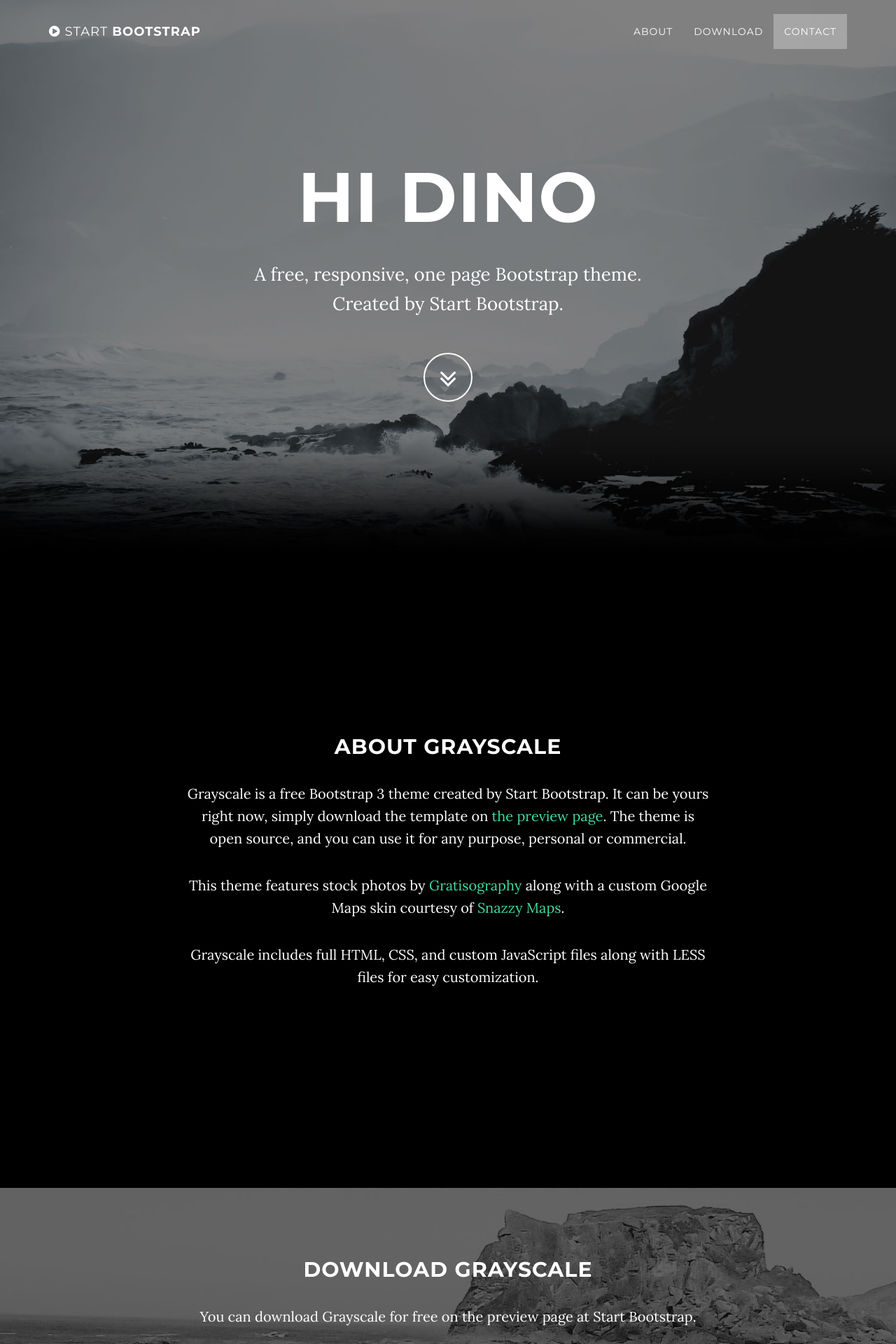
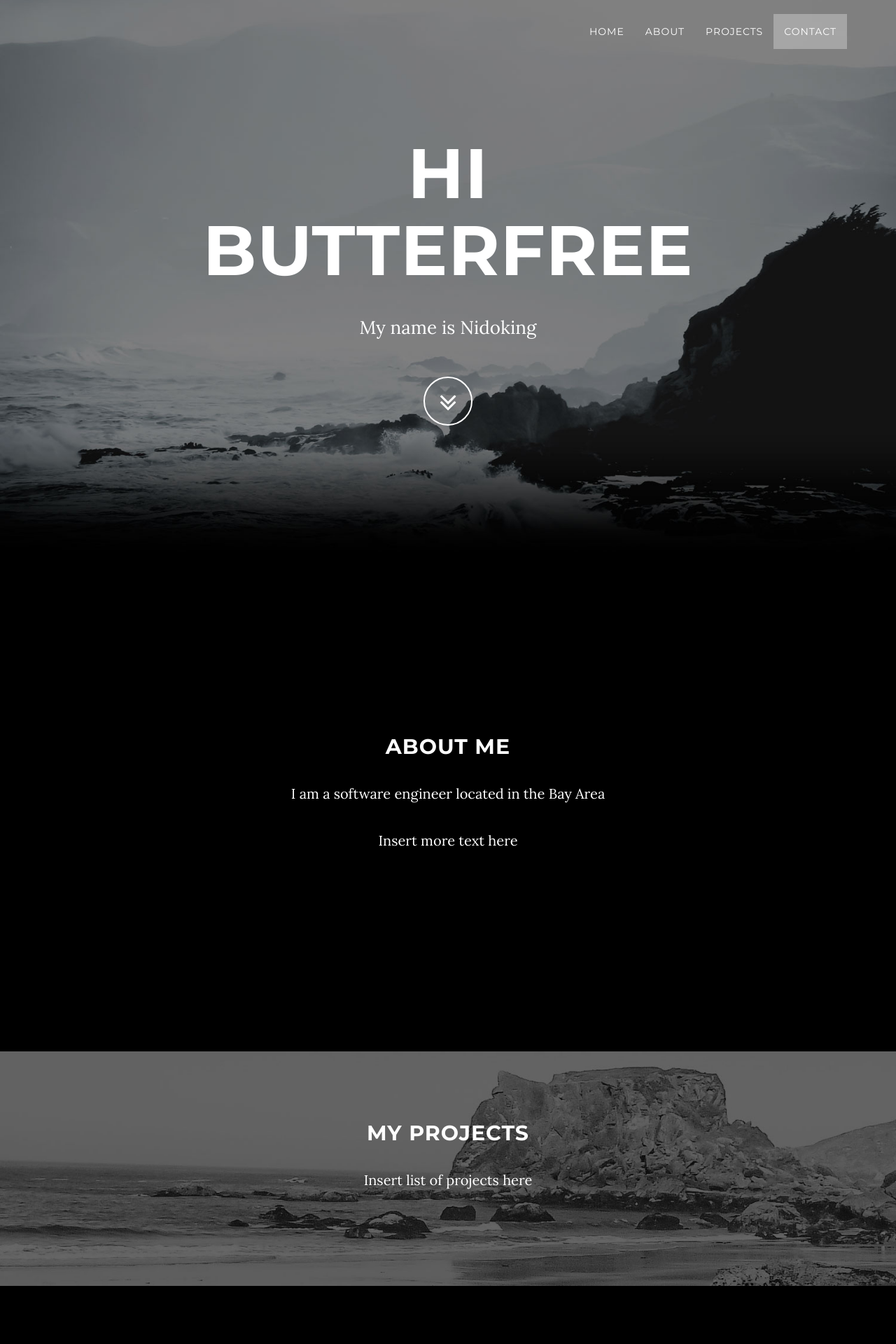
Before and after one commit to tma66/my-first-site, a Django app: page / in a window 1280 px wide. Shown: the top 1920 px of the page at 70% size. Run offline with Django 3.2, Linux system fonts and the light colour scheme; some libraries are stand-ins or nearby versions.

Commit message:
Few personal modifications

```diff
--- a/personalsite/static/css/grayscale.css
+++ b/personalsite/static/css/grayscale.css
@@ -261,7 +261,7 @@ a:focus {
     padding-top: 100px;
 }
 
-.download-section {
+.projects-section {
     width: 100%;
     padding: 50px 0;
     color: #fff;
@@ -284,7 +284,7 @@ a:focus {
         padding-top: 250px;
     }
 
-    .download-section {
+    .projects-section {
         padding: 100px 0;
     }
 
--- a/personalsite/templates/index.html
+++ b/personalsite/templates/index.html
@@ -7,10 +7,10 @@
     <meta charset="utf-8">
     <meta http-equiv="X-UA-Compatible" content="IE=edge">
     <meta name="viewport" content="width=device-width, initial-scale=1">
-    <meta name="description" content="">
-    <meta name="author" content="">
+    <meta name="description" content="Personal website">
+    <meta name="author" content="Tuling Ma">
 
-    <title>Grayscale - Start Bootstrap Theme</title>
+    <title>Tuling Ma</title>
 
     <!-- Bootstrap Core CSS -->
     <link href="{% static 'css/bootstrap.min.css' %}" rel="stylesheet">
@@ -41,23 +41,20 @@
                 <button type="button" class="navbar-toggle" data-toggle="collapse" data-target=".navbar-main-collapse">
                     <i class="fa fa-bars"></i>
                 </button>
-                <a class="navbar-brand page-scroll" href="#page-top">
-                    <i class="fa fa-play-circle"></i>  <span class="light">Start</span> Bootstrap
-                </a>
             </div>
 
             <!-- Collect the nav links, forms, and other content for toggling -->
             <div class="collapse navbar-collapse navbar-right navbar-main-collapse">
                 <ul class="nav navbar-nav">
                     <!-- Hidden li included to remove active class from about link when scrolled up past about section -->
-                    <li class="hidden">
-                        <a href="#page-top"></a>
+                    <li>
+                        <a class="page-scroll" href="#page-top">Home</a>
                     </li>
                     <li>
                         <a class="page-scroll" href="#about">About</a>
                     </li>
                     <li>
-                        <a class="page-scroll" href="#download">Download</a>
+                        <a class="page-scroll" href="#projects">Projects</a>
                     </li>
                     <li>
                         <a class="page-scroll" href="#contact">Contact</a>
@@ -75,8 +72,8 @@
             <div class="container">
                 <div class="row">
                     <div class="col-md-8 col-md-offset-2">
-                        <h1 class="brand-heading">Hi Dino</h1>
-                        <p class="intro-text">A free, responsive, one page Bootstrap theme.<br>Created by Start Bootstrap.</p>
+                        <h1 class="brand-heading">Hi Butterfree</h1>
+                        <p class="intro-text">My name is Nidoking</p>
                         <a href="#about" class="btn btn-circle page-scroll">
                             <i class="fa fa-angle-double-down animated"></i>
                         </a>
@@ -90,22 +87,20 @@
     <section id="about" class="container content-section text-center">
         <div class="row">
             <div class="col-lg-8 col-lg-offset-2">
-                <h2>About Grayscale</h2>
-                <p>Grayscale is a free Bootstrap 3 theme created by Start Bootstrap. It can be yours right now, simply download the template on <a href="http://startbootstrap.com/template-overviews/grayscale/">the preview page</a>. The theme is open source, and you can use it for any purpose, personal or commercial.</p>
-                <p>This theme features stock photos by <a href="http://gratisography.com/">Gratisography</a> along with a custom Google Maps skin courtesy of <a href="http://snazzymaps.com/">Snazzy Maps</a>.</p>
-                <p>Grayscale includes full HTML, CSS, and custom JavaScript files along with LESS files for easy customization.</p>
+                <h2>About Me</h2>
+                <p>I am a software engineer located in the Bay Area</p>
+                <p>Insert more text here</p>
             </div>
         </div>
     </section>
 
-    <!-- Download Section -->
-    <section id="download" class="content-section text-center">
-        <div class="download-section">
+    <!-- Projects Section -->
+    <section id="projects" class="content-section text-center">
+        <div class="projects-section">
             <div class="container">
                 <div class="col-lg-8 col-lg-offset-2">
-                    <h2>Download Grayscale</h2>
-                    <p>You can download Grayscale for free on the preview page at Start Bootstrap.</p>
-                    <a href="http://startbootstrap.com/template-overviews/grayscale/" class="btn btn-default btn-lg">Visit Download Page</a>
+                    <h2>My Projects</h2>
+                    <p>Insert list of projects here</p>
                 </div>
             </div>
         </div>
@@ -115,16 +110,16 @@
     <section id="contact" class="container content-section text-center">
         <div class="row">
             <div class="col-lg-8 col-lg-offset-2">
-                <h2>Contact Start Bootstrap</h2>
-                <p>Feel free to email us to provide some feedback on our templates, give us suggestions for new templates and themes, or to just say hello!</p>
-                <p><a href="mailto:feedback@startbootstrap.com">feedback@startbootstrap.com</a>
+                <h2>Contact Me</h2>
+                <p>Feel to reach out to me!</p>
+                <p><a href="mailto:feedback@startbootstrap.com">mu3tang@gmail.com</a>
                 </p>
                 <ul class="list-inline banner-social-buttons">
                     <li>
                         <a href="https://twitter.com/SBootstrap" class="btn btn-default btn-lg"><i class="fa fa-twitter fa-fw"></i> <span class="network-name">Twitter</span></a>
                     </li>
                     <li>
-                        <a href="https://github.com/IronSummitMedia/startbootstrap" class="btn btn-default btn-lg"><i class="fa fa-github fa-fw"></i> <span class="network-name">Github</span></a>
+                        <a href="https://github.com/tma66/" class="btn btn-default btn-lg"><i class="fa fa-github fa-fw"></i> <span class="network-name">Github</span></a>
                     </li>
                     <li>
                         <a href="https://plus.google.com/+Startbootstrap/posts" class="btn btn-default btn-lg"><i class="fa fa-google-plus fa-fw"></i> <span class="network-name">Google+</span></a>
@@ -134,13 +129,10 @@
         </div>
     </section>
 
-    <!-- Map Section -->
-    <div id="map"></div>
-
     <!-- Footer -->
     <footer>
         <div class="container text-center">
-            <p>Copyright &copy; Your Website 2014</p>
+            <p>Copyright &copy; Tuling Ma 2016</p>
         </div>
     </footer>
 
```
